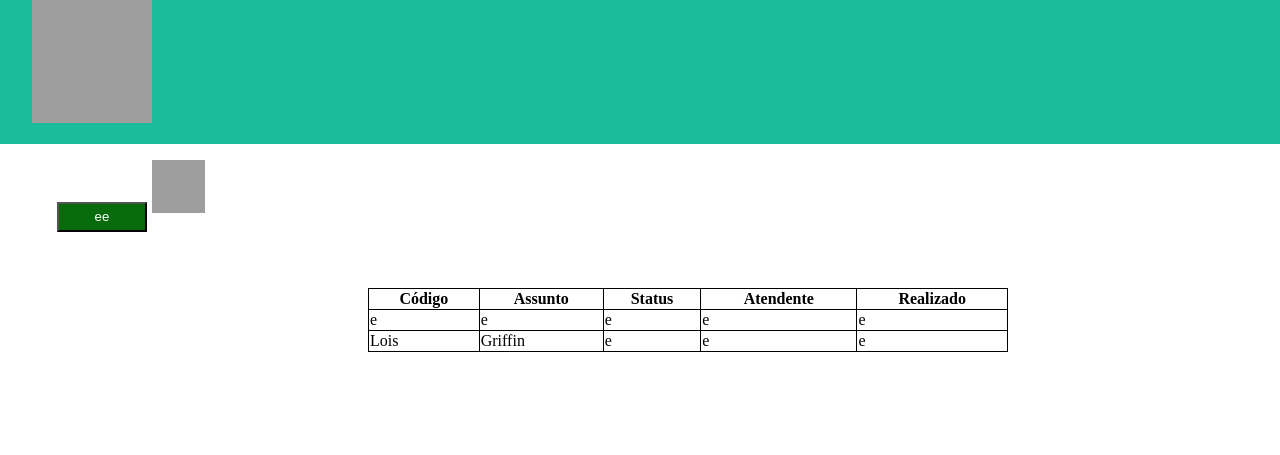
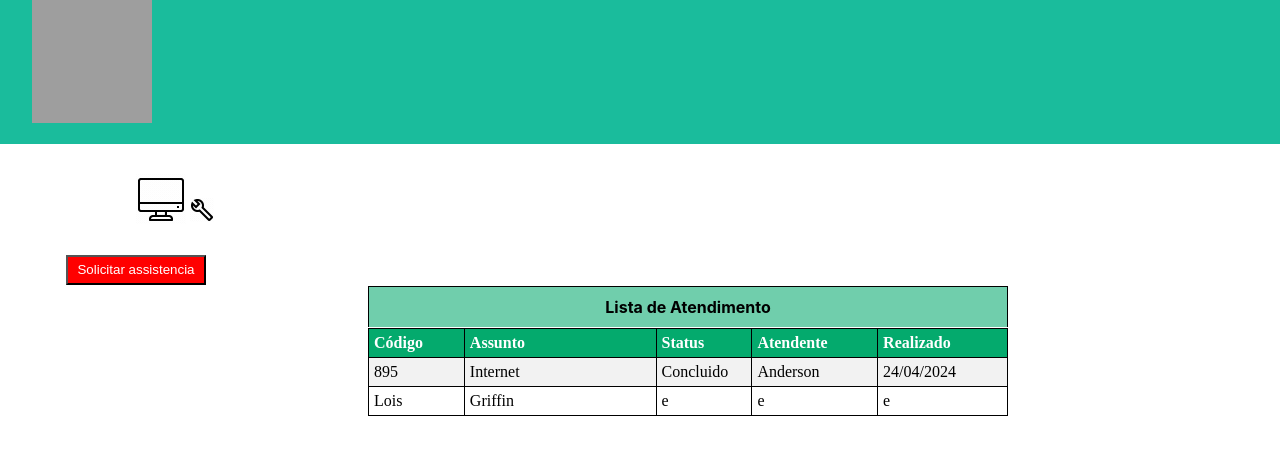
Before and after one commit to santosgv/prefeitura, a Django app: page /login/inicial/ in a window 1280 px wide. Shown: the top 455 px of the page. Run offline with Django 4.2, Linux system fonts and the light colour scheme; grey boxes are pictures that could not be loaded.

Commit message:
Prefeitura Não Me Paga NUNCAAA

```diff
--- a/login/templates/html/inig.html
+++ b/login/templates/html/inig.html
@@ -4,6 +4,7 @@
 <head>
     <meta charset="UTF-8">
     <meta name="viewport" content="width=device-width, initial-scale=1.0">
+    <link rel="shortcut icon" href="{% static 'img/ipojuca icone.ico' %}" type="image/x-icon">
     <link rel="stylesheet" href="{% static 'css/inig.css' %}">
     <title>Inicial</title>
 </head>
@@ -13,22 +14,27 @@
     <img class="imgale"  src="https://img.icons8.com/?size=512&id=24552&format=png" alt="Duvidas">
     <img class="imguser" src="https://img.icons8.com/?size=512&id=98957&format=png" alt="conta">
     </div>
-    <img class="imgcha" src="https://img.icons8.com/?size=512&id=blkASdk2Luuz&format=png" alt="chamada">
-    <button class="botach" type="submit">ee</button>
-    <table>
+    <img class="imgpc" src="{% static 'img/pc.gif' %}" alt="https://icons8.com.br/icons/set/pc">
+    <img class="imgchave"  src="{% static 'img/inclesa.gif' %}" alt="https://icons8.com.br/icons/set/chave-inglesa">
+    <button class="botach" type="submit">Solicitar assistencia</button>
+
+    <input class="busca" type="text" id="filtro" placeholder="Pesquisar">
+
+    <div class="divname">Lista de Atendimento</div>
+    <table id="tabela">
         <tr>
-          <th>Código</th>
-          <th>Assunto</th>
-          <th>Status</th>
-          <th>Atendente</th>
-          <th>Realizado</th>
+          <th style="width: 15%;"> <span>Código</span></th>
+          <th style="width: 30%;"><span>Assunto</span></th>
+          <th style="width: 15%;"><span>Status</span></th>
+          <th><span>Atendente</span></th>
+          <th><span>Realizado</span></th>
         </tr>
         <tr>
-          <td>e</td>
-          <td>e</td>
-          <td>e</td>
-          <td>e</td>
-          <td>e</td>
+          <td>895</td>
+          <td>Internet</td>
+          <td>Concluido</td>
+          <td>Anderson </td>
+          <td>24/04/2024</td>
         </tr>
         <tr>
           <td>Lois</td>
--- a/static/css/inig.css
+++ b/static/css/inig.css
@@ -5,6 +5,7 @@ body, html{
     height: 100%;
     overflow: hidden;
 }
+
 
 
 .divim{ background: #1abc9c; width: 100%; height: 18vh; flex-shrink: 0;}
@@ -15,14 +16,46 @@ body, html{
 
 .imglog{width: 120px; height: 123px; flex-shrink: 0; position: relative; top: 0vh; right: -4vh;}
 
-.imgcha{width: 53px; height: 53px; flex-shrink: 0; position: relative; top: 2%; right: -19vh;}
+.imgpc{position: relative; top: 30px; right: -17vh;}
 
-.botach{background: #076B0B; color: #fff; width: 90px; height: 30px;
-position: relative; top: 3%;}
+.imgchave{position: relative; top: 28px; right: -17vh;}
 
-table, td, th {
+.busca{width: 153px; height: 28px;  position: relative; top: 10%; right: -135vh;}
+
+.botach{background: red; color: #fff; width: 140px; height: 30px;
+position: relative; top: 10%; right: 2vh;}
+
+.divname{background-color: #04aa6d91; width: 49.85%; height: 5vh; flex-shrink: 0; position: relative; top: 9.88vh; right: -46vh;
+ font-family: 'Inter' ; font-weight: bold; display: flex; align-items: center; justify-content: center; border: 1px solid black; border-bottom: none; }
+
+span{color: #fff;}
+
+
+tr:nth-child(even){background: #f2f2f2;}
+
+tr:hover {background-color: #ddd;}
+
+
+/* parte de dentro da tabela */
+td  {
     border: 1px solid;
+    padding: 5px;
+
+
   }
+  /* TH é a parte de cima */
+th{padding-top: 8px;
+  padding-bottom: 8px;
+  text-align: left;
+  background-color: #04AA6D;
+  color: black;
+  padding: 5px;
+  border-bottom: 1px solid;
+  border: 1px solid;
 
+
+
+}
+  /* tabela inteira */
 table{width: 50%;
-    border-collapse: collapse;position: relative; top: 10%; right: -46vh;}
+  border: 1px solid; border-collapse: collapse;position: relative; top: 10%; right: -46vh; border-top: none; }
```
Also changed, not shown: static/img/inclesa.gif (added), static/img/pc.gif (added).
